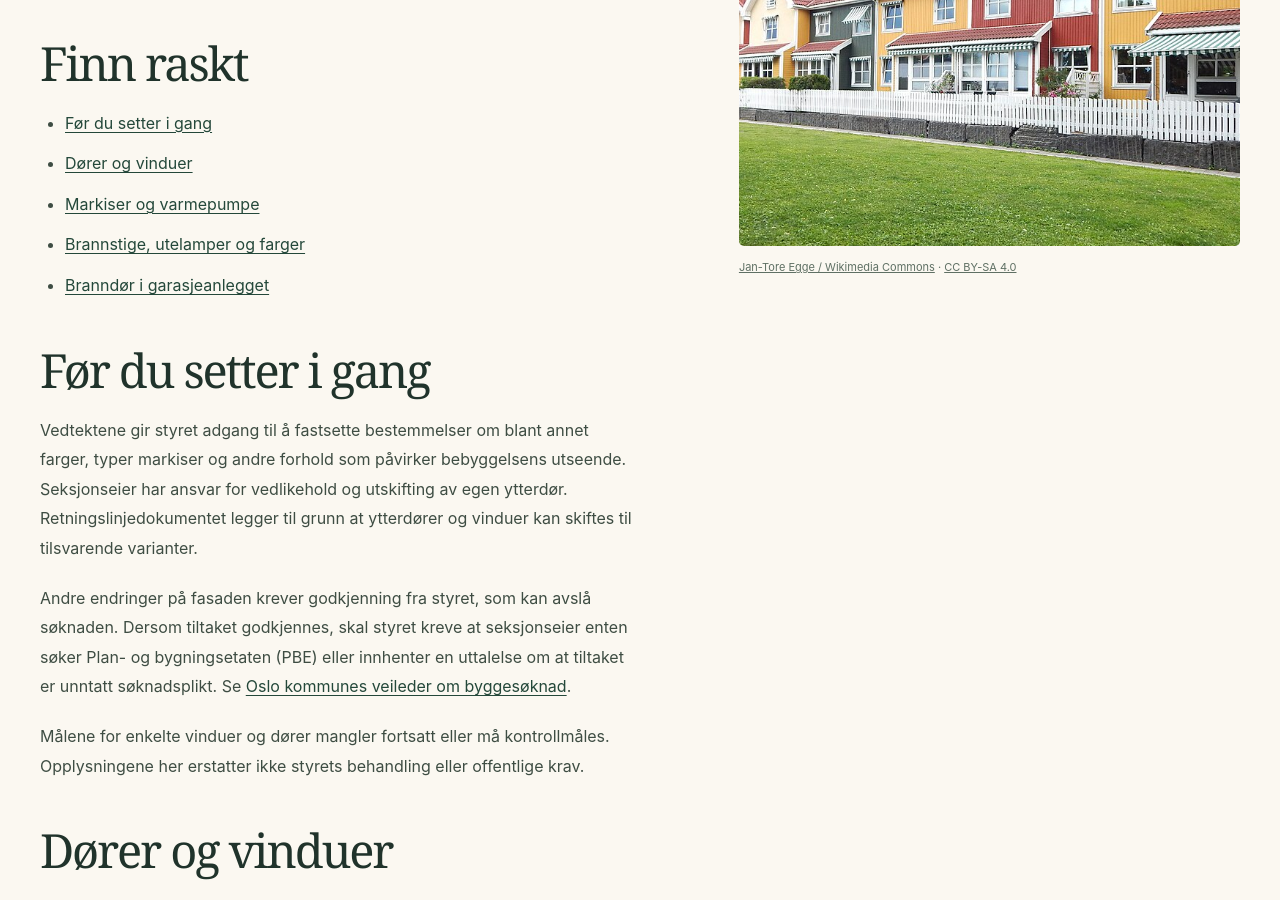
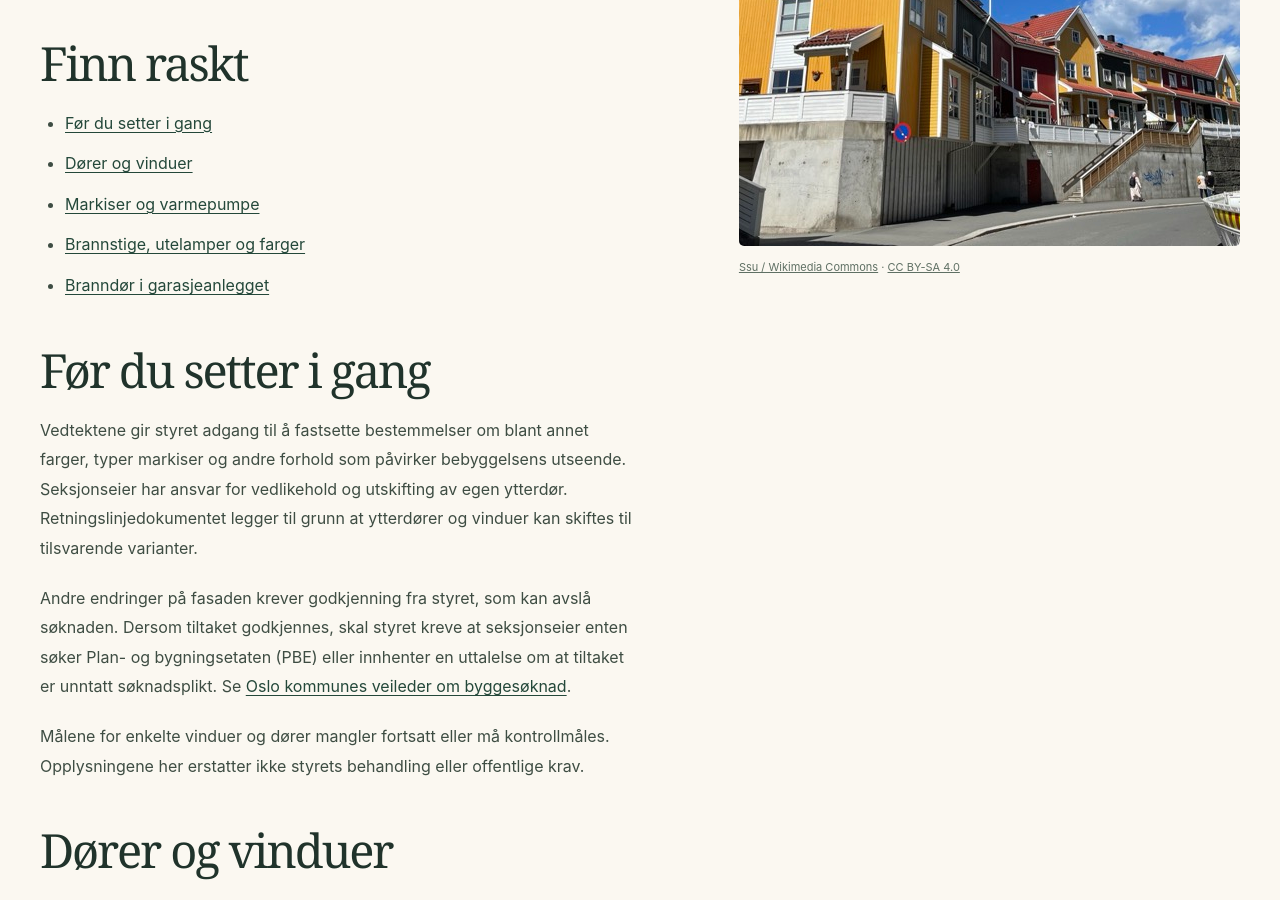
Before and after one commit to ricmik/kampen-hageby-2-test, a Jekyll site: the page built from retningslinjer.md, in a window 1280 px wide and 900 px high, scrolled down 858 px. Built offline with Jekyll 4.4.1, drawn with Linux system fonts in a browser that asks for light colours.

Commit message:
Update retningslinjer.md (via Pages CMS)

```diff
--- a/retningslinjer.md
+++ b/retningslinjer.md
@@ -1,10 +1,10 @@
 ---
 title: Retningslinjer for bebyggelsen
 lead: Veiledning for endringer og utskiftninger som påvirker bebyggelsens utseende.
-image: /kampen-hageby-2-test/assets/hedmarksgata.jpg
-image_alt: Fargerike hus og hvitt stakittgjerde i Hedmarksgata ved Kampen hageby
-image_credit: Jan-Tore Egge / Wikimedia Commons
-image_credit_url: https://commons.wikimedia.org/wiki/File:Hedmarksgata_ved_Kampen_hageby.jpg
+image: /kampen-hageby-2-test/assets/Kampen_hageby_46-37,_Oslo Medium.jpeg
+image_alt: Fargerike hus i Rolf Hofmos Gate ved Kampen hageby
+image_credit: Ssu / Wikimedia Commons
+image_credit_url: https://commons.wikimedia.org/wiki/File:Kampen_hageby_46-37,_Oslo.jpg
 image_license: CC BY-SA 4.0
 image_license_url: https://creativecommons.org/licenses/by-sa/4.0/
 ---
```
